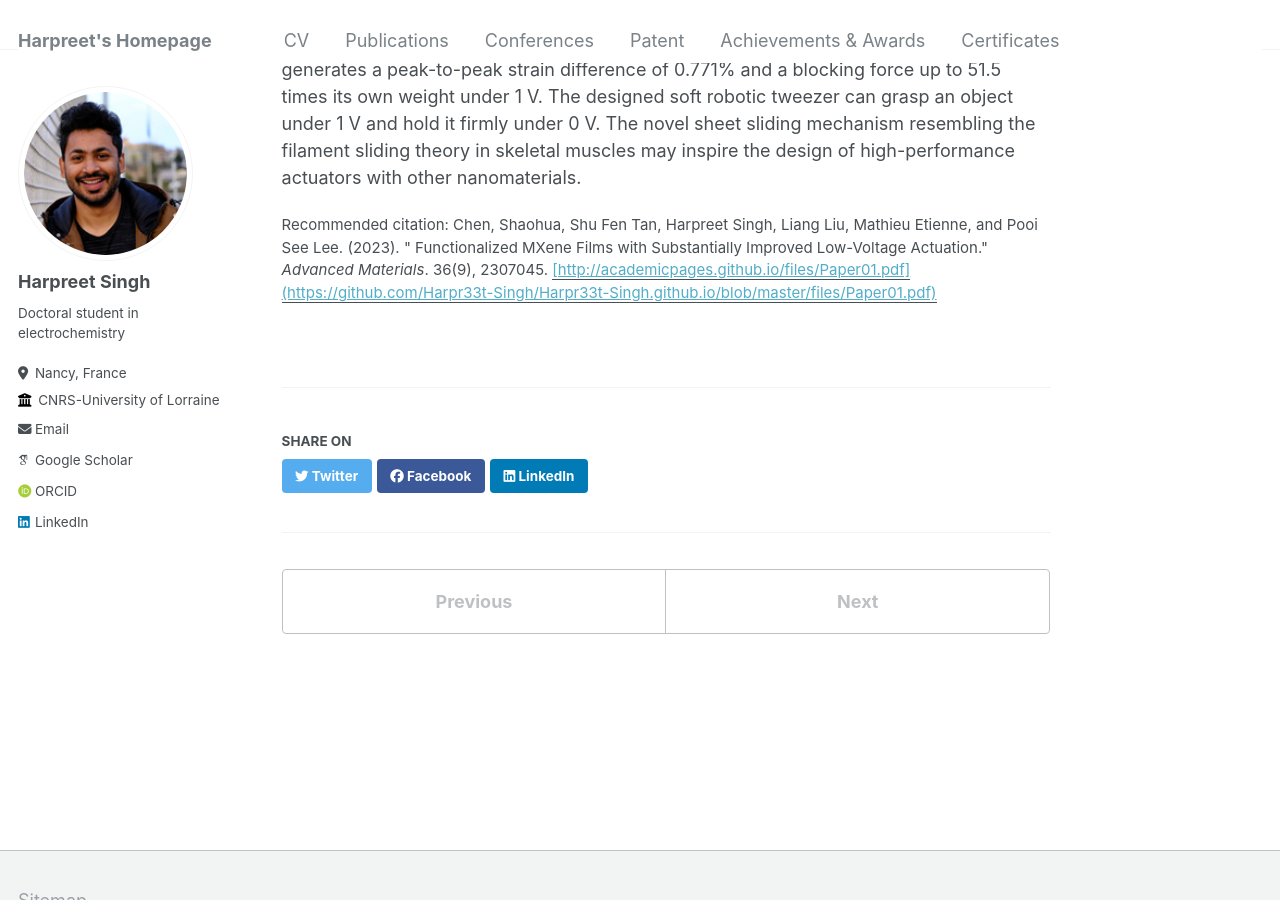
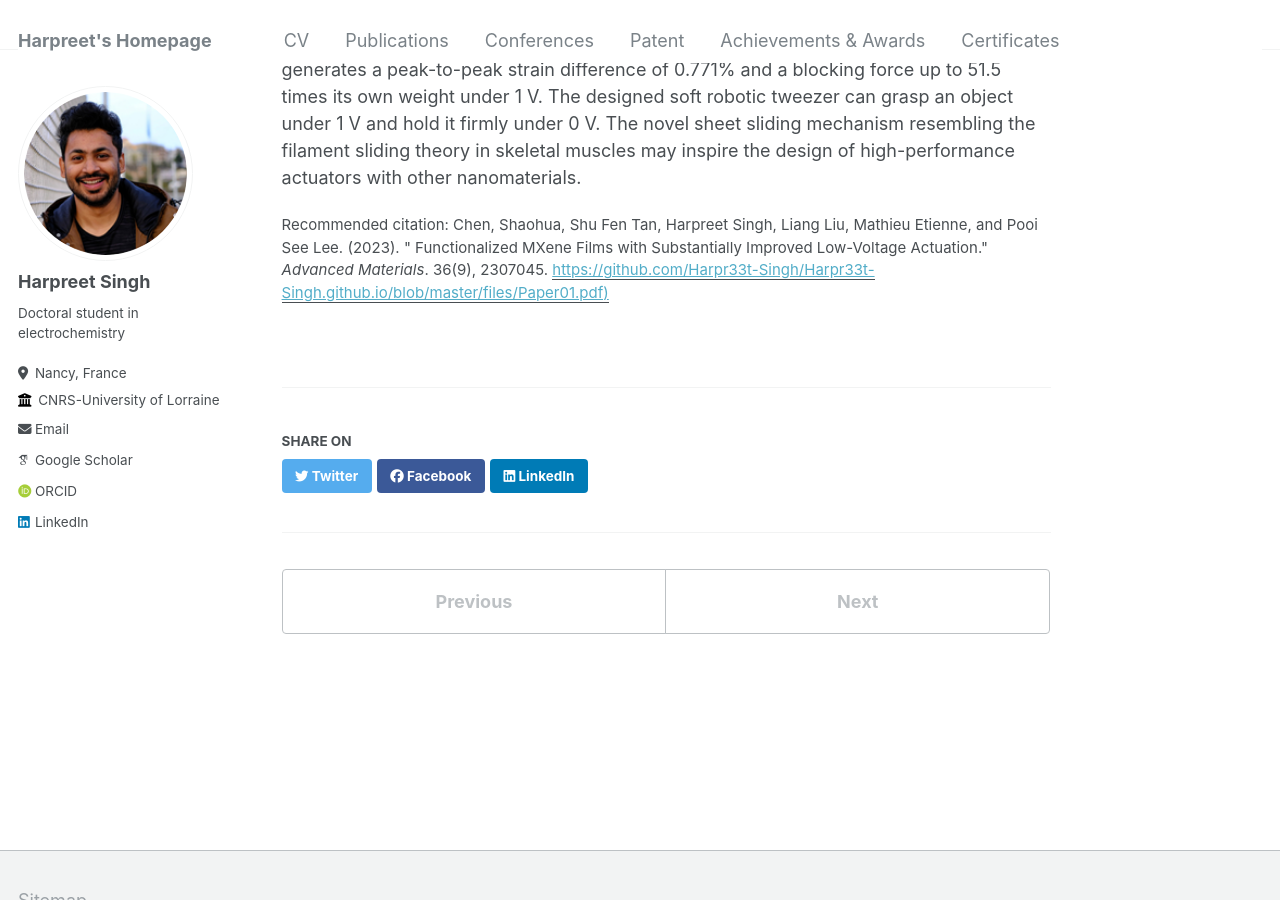
Before and after one commit to Harpr33t-Singh/Harpr33t-Singh.github.io, a Jekyll site: the page built from _publications/2009-10-01-paper-title-number-1.md, in a window 1280 px wide and 900 px high, scrolled down 425 px. Built offline with Jekyll 4.4.1, drawn with Linux system fonts in a browser that asks for light colours; some web fonts are replaced; some of the changed lines change nothing that is shown.

Commit message:
Update 2009-10-01-paper-title-number-1.md

```diff
--- a/_publications/2009-10-01-paper-title-number-1.md
+++ b/_publications/2009-10-01-paper-title-number-1.md
@@ -5,7 +5,7 @@ permalink: /publication/2010-10-01-paper-title-number-1
 excerpt: 'This paper is about the simple tetrabutylammonium (TBA) functionalization of MXene that improves the in-plane actuation strain, enhances the mechanical property, and stability in air & the electrolyte'
 date: 2023-10-03
 venue: 'Advanced Materials'
-paperurl: '[http://academicpages.github.io/files/Paper01.pdf](https://github.com/Harpr33t-Singh/Harpr33t-Singh.github.io/blob/master/files/Paper01.pdf)'
+paperurl: 'https://github.com/Harpr33t-Singh/Harpr33t-Singh.github.io/blob/master/files/Paper01.pdf)'
 citation: 'Chen, Shaohua, Shu Fen Tan, Harpreet Singh, Liang Liu, Mathieu Etienne, and Pooi See Lee. (2023). &quot; Functionalized MXene Films with Substantially Improved Low-Voltage Actuation.&quot; <i>Advanced Materials</i>. 36(9), 2307045.'
 ---
 
```
